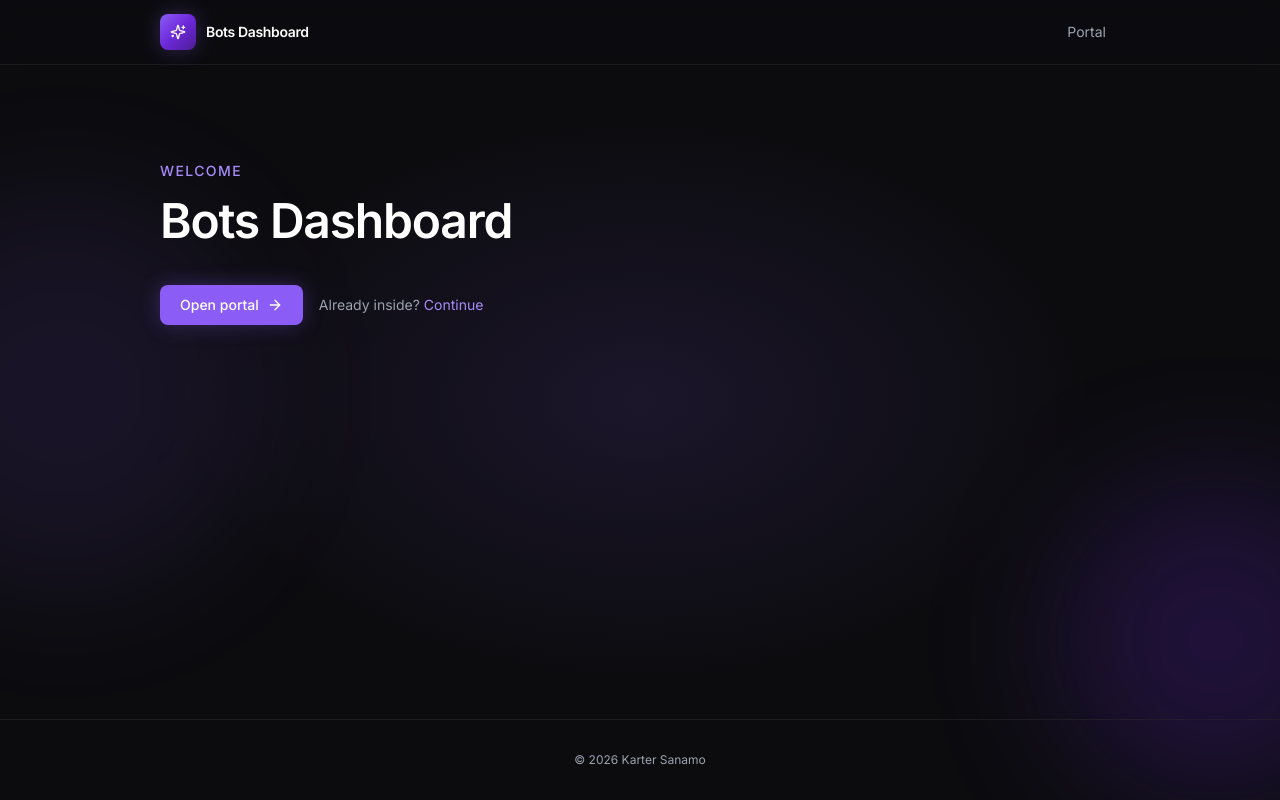
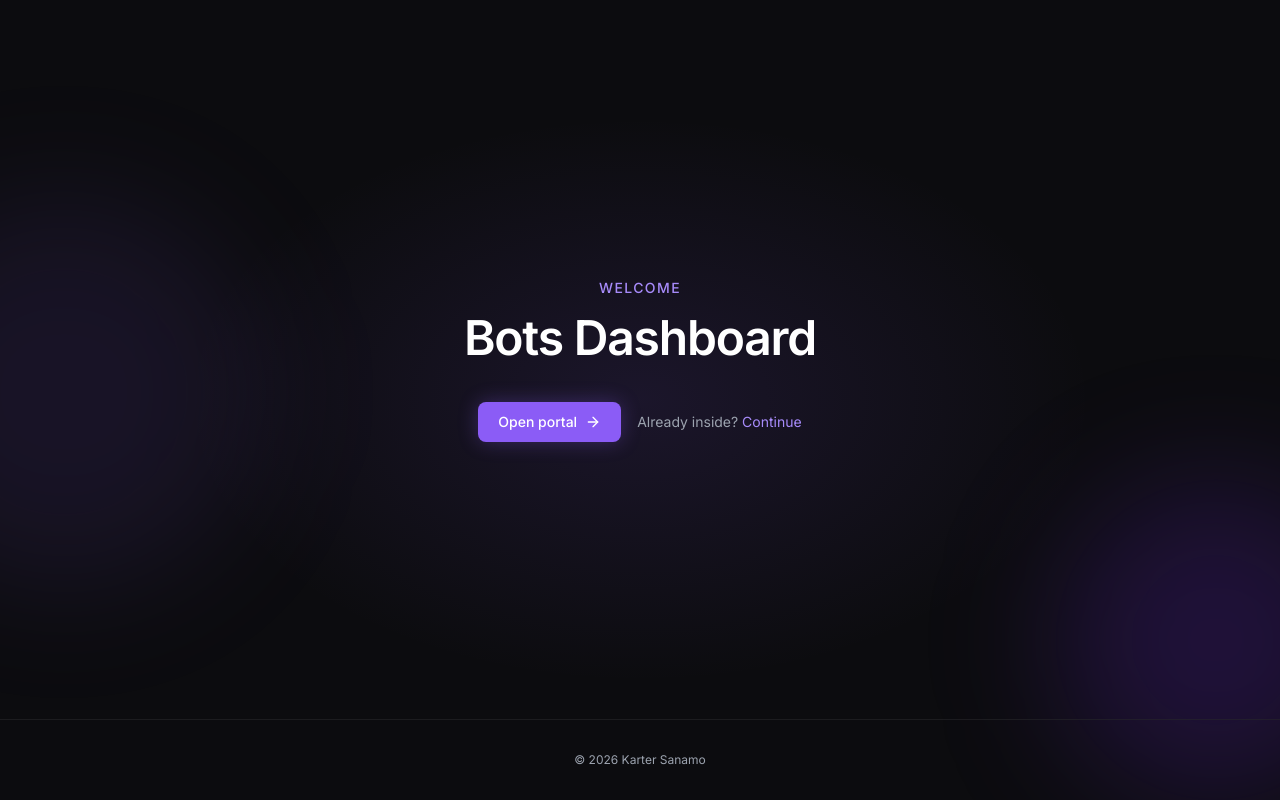
Before and after one commit to kartersanamo/Bots, a Next.js app: page / in a window 1280 px wide. Built offline with nearby package versions, Linux system fonts and the light colour scheme; no server answers.

Commit message:
Remove PublicHeader from HomePage and update PublicLandingMain styling for improved layout and user experience.

```diff
--- a/src/app/page.tsx
+++ b/src/app/page.tsx
@@ -1,6 +1,5 @@
 import {
   PublicFooter,
-  PublicHeader,
   PublicLandingMain,
   PublicShell,
 } from "@/components/landing/LandingSections";
@@ -23,7 +22,6 @@ export default async function HomePage() {
 
   return (
     <PublicShell>
-      <PublicHeader activePath="/" />
       <PublicLandingMain />
       <PublicFooter />
     </PublicShell>
--- a/src/components/landing/LandingSections.tsx
+++ b/src/components/landing/LandingSections.tsx
@@ -67,7 +67,7 @@ export function PublicFooter() {
 
 export function PublicLandingMain() {
   return (
-    <main className="mx-auto w-full max-w-5xl flex-1 px-6 py-16 lg:px-8 lg:py-24">
+    <main className="flex flex-1 flex-col items-center justify-center px-6 py-16 text-center lg:px-8">
       <section className="max-w-2xl">
         <p className="text-sm font-medium uppercase tracking-widest text-accent-light">
           Welcome
@@ -75,7 +75,7 @@ export function PublicLandingMain() {
         <h1 className="mt-4 text-4xl font-semibold leading-tight tracking-tight text-white sm:text-5xl">
           Bots Dashboard
         </h1>
-        <div className="mt-10 flex flex-wrap items-center gap-4">
+        <div className="mt-10 flex flex-wrap items-center justify-center gap-4">
           <Link
             href="/login"
             prefetch={false}
```
